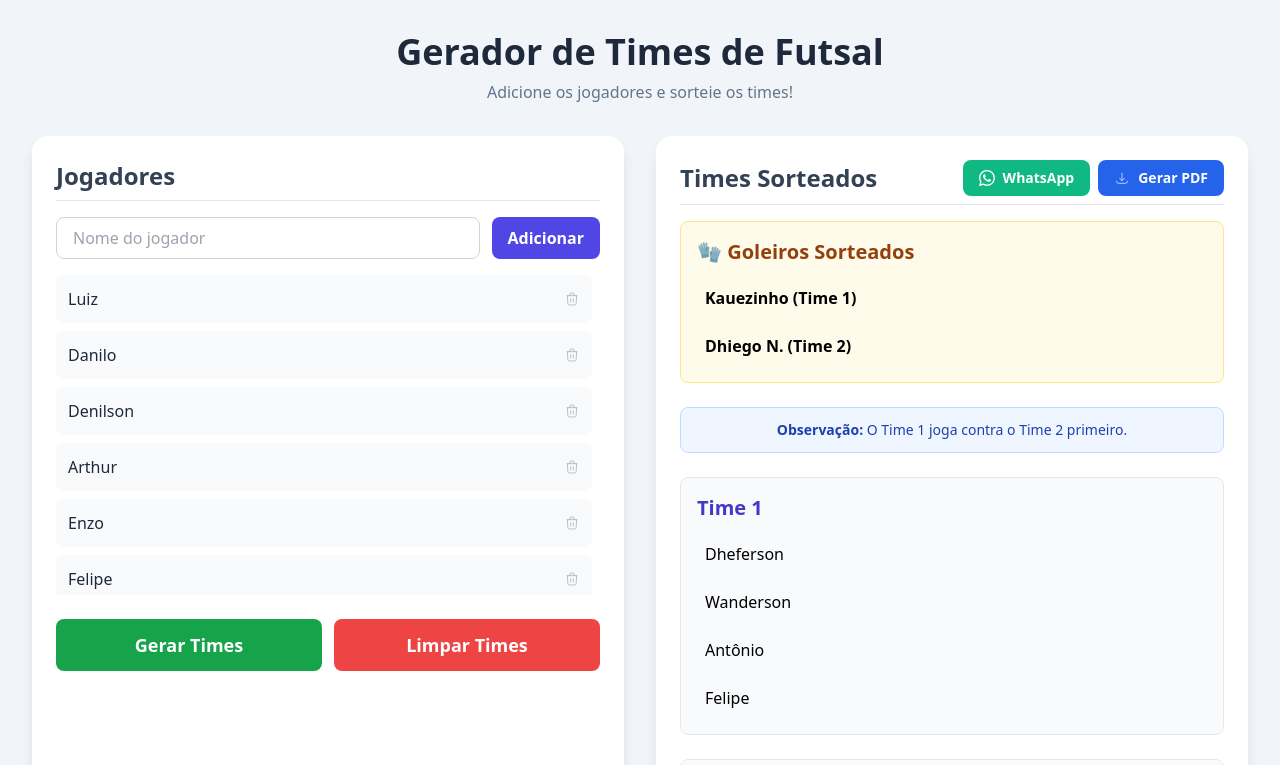
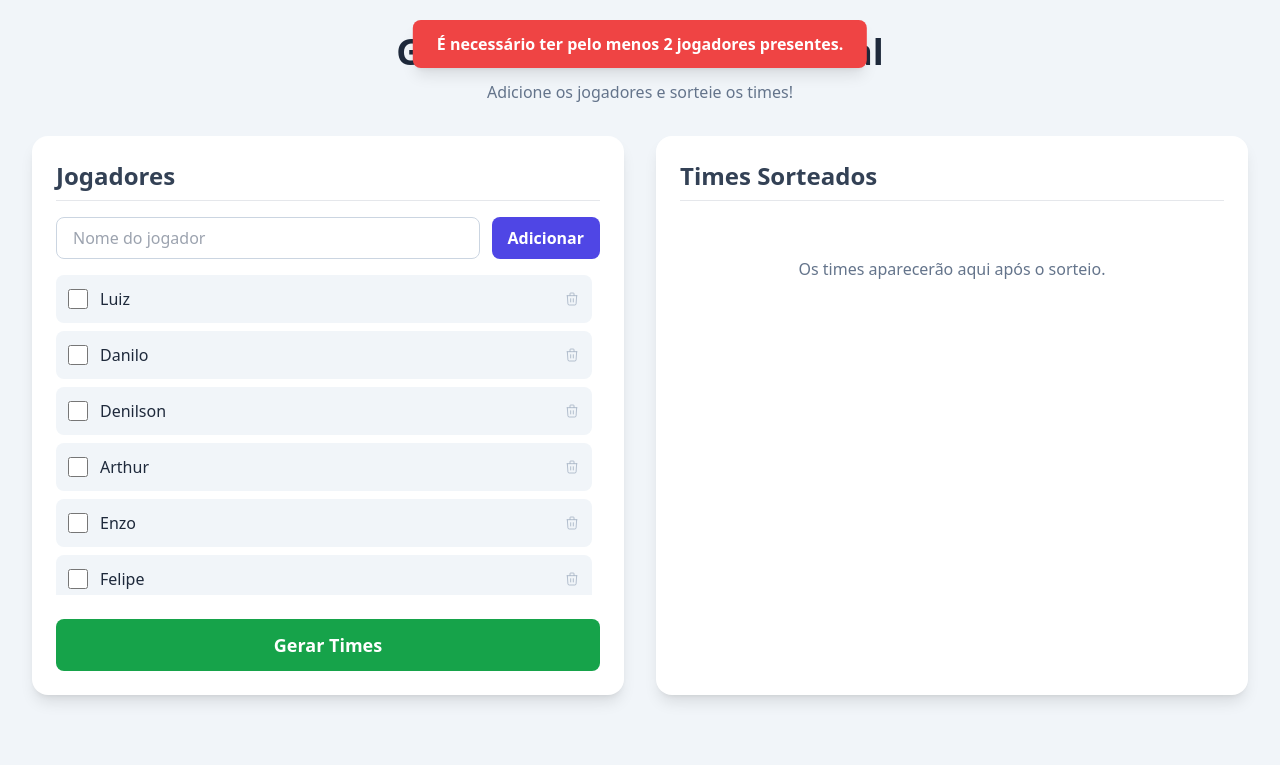
Before and after one commit to Daniloazevedo-dev/futsal-draw-system, a plain HTML site: page index.html in a window 1280 px wide. Both pictures are taken after a click on the button "Gerar Times". Shown: the top 765 px of the page. Drawn offline with nearby package versions, Linux system fonts and the light colour scheme.

Commit message:
feat: Adicionado checkbox de presença

```diff
--- a/index.html
+++ b/index.html
@@ -130,9 +130,19 @@
                 playersListContainer.innerHTML = '';
                 players.forEach(player => {
                     const playerDiv = document.createElement('div');
-                    playerDiv.className = 'flex items-center justify-between bg-slate-50 p-3 rounded-lg fade-in';
+                    playerDiv.className = `flex items-center justify-between p-3 rounded-lg fade-in ${
+                        player.present ? 'bg-slate-50' : 'bg-slate-100 opacity-60'
+                    }`;
                     playerDiv.innerHTML = `
-                        <span class="font-medium text-slate-800 flex items-center gap-2">${player.name}</span>
+                        <div class="flex items-center gap-3">
+                            <input
+                                type="checkbox"
+                                data-id="${player.id}"
+                                class="presence-checkbox w-5 h-5 text-indigo-600 rounded focus:ring-2 focus:ring-indigo-500 cursor-pointer"
+                                ${player.present ? 'checked' : ''}
+                            />
+                            <span class="font-medium text-slate-800">${player.name}</span>
+                        </div>
                         <div class="flex items-center gap-4">
                             <button data-id="${player.id}" class="remove-player-btn text-slate-400 hover:text-red-500">
                                 <svg xmlns="http://www.w3.org/2000/svg" class="h-4 w-4" fill="none" viewBox="0 0 24 24" stroke="currentColor" strokeWidth={2}>
@@ -236,7 +246,7 @@
                     return;
                 }
 
-                players.push({ id: Date.now(), name, skill: 3 });
+                players.push({ id: Date.now(), name, skill: 3, present: true });
                 playerNameInput.value = '';
                 renderPlayers();
             };
@@ -248,6 +258,18 @@
                     players = players.filter(p => p.id !== idToRemove);
                     renderPlayers();
                     handleClearTeams();
+                }
+            };
+
+            const handlePresenceChange = (e) => {
+                if (e.target.classList.contains('presence-checkbox')) {
+                    const playerId = parseInt(e.target.dataset.id, 10);
+                    const player = players.find(p => p.id === playerId);
+                    if (player) {
+                        player.present = e.target.checked;
+                        renderPlayers();
+                        handleClearTeams();
+                    }
                 }
             };
 
@@ -290,17 +312,19 @@
             };
 
             const handleGenerateTeams = () => {
-                if (players.length < 2) {
-                    showMessage('É necessário ter pelo menos 2 jogadores.');
+                const presentPlayers = players.filter(p => p.present);
+
+                if (presentPlayers.length < 2) {
+                    showMessage('É necessário ter pelo menos 2 jogadores presentes.');
                     return;
                 }
 
-                if (players.length <= 10 && players.length % 2 !== 0) {
+                if (presentPlayers.length <= 10 && presentPlayers.length % 2 !== 0) {
                     showMessage('Para 10 jogadores ou menos, o número total deve ser par.');
                     return;
                 }
 
-                const shuffledPlayers = shuffleArray([...players]);
+                const shuffledPlayers = shuffleArray([...presentPlayers]);
 
                 selectedGoalkeepers = shuffledPlayers.slice(0, 2);
                 shuffleArray(selectedGoalkeepers); // Sorteia a ordem dos goleiros para a atribuição
@@ -311,7 +335,7 @@
                 teamWithBall = -1;
 
                 if (outfieldPool.length > 0) {
-                    if (players.length <= 10) {
+                    if (presentPlayers.length <= 10) {
                         const numTeams = 2;
                         teams = balanceTeamsBySkill(outfieldPool, numTeams);
                     }
@@ -505,7 +529,8 @@
                     players = jsonPlayers.map(p => ({
                         id: p.id,
                         name: p.nome,
-                        skill: p.habilidade || 3
+                        skill: p.habilidade || 3,
+                        present: p.presenca === 'S'
                     }));
 
                     renderPlayers();
@@ -519,6 +544,7 @@
             // --- INITIALIZATION ---
             addPlayerForm.addEventListener('submit', handleAddPlayer);
             playersListContainer.addEventListener('click', handleRemovePlayer);
+            playersListContainer.addEventListener('change', handlePresenceChange);
             generateTeamsBtn.addEventListener('click', handleGenerateTeams);
             clearTeamsBtn.addEventListener('click', handleClearTeams);
             generatePdfBtn.addEventListener('click', handleGeneratePdf);
```
